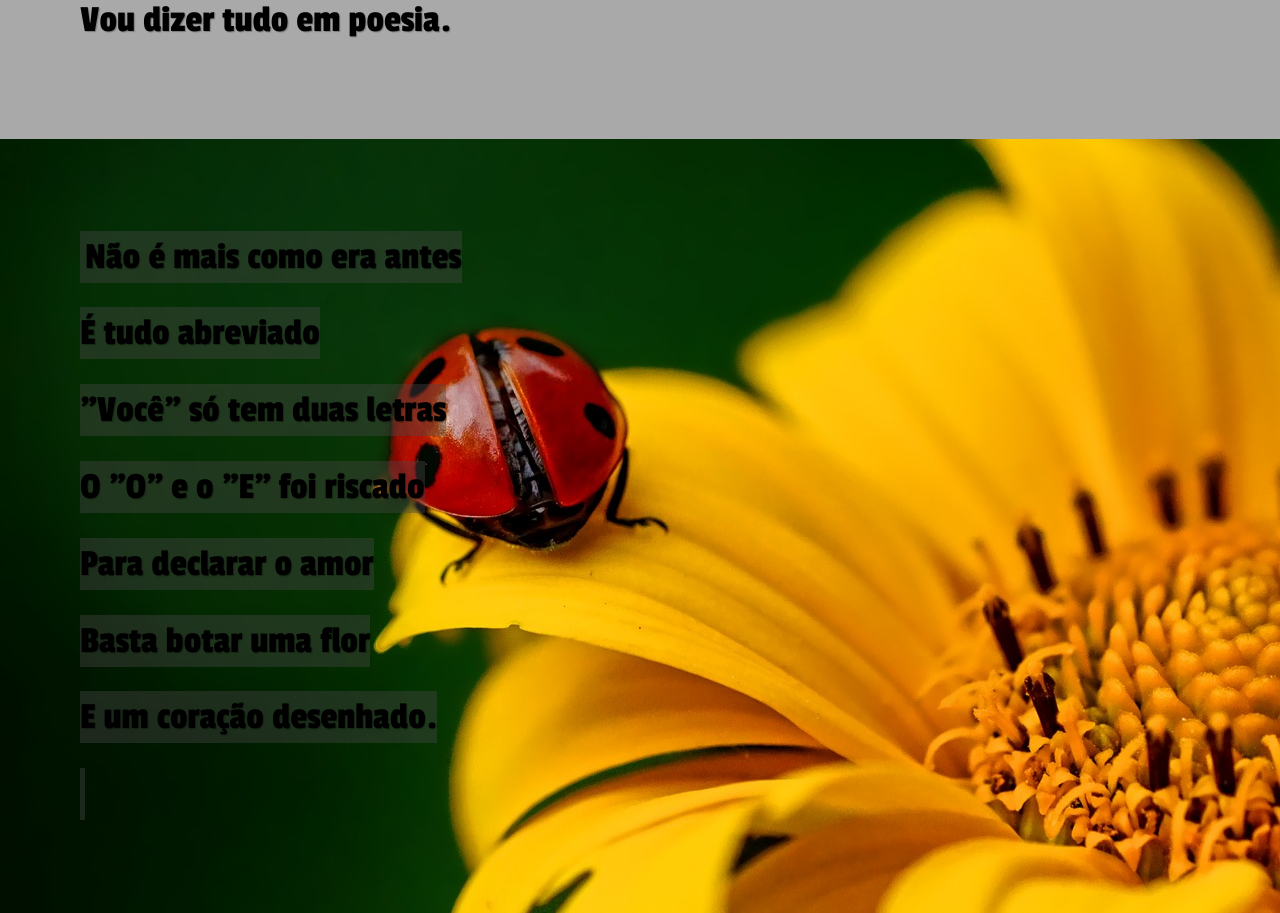
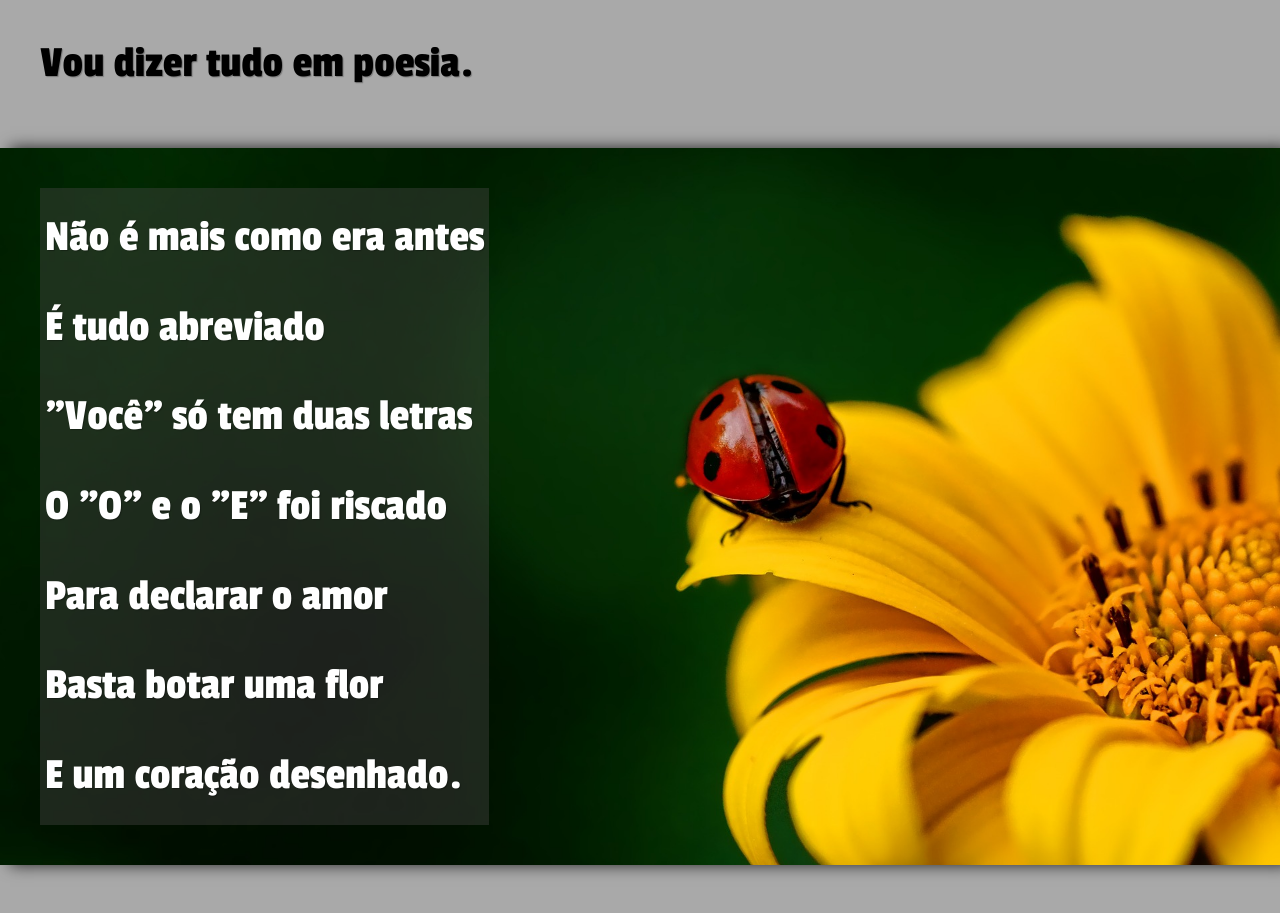
Before and after one commit to marone-bernardes/projeto-cordel, a plain HTML site: page index.html in a window 1280 px wide. Shown: the part 780-1693 px from the top of the page. Drawn offline with Linux system fonts and the light colour scheme; a web font is replaced by a local one.

Commit message:
Update style.css

```diff
--- a/style.css
+++ b/style.css
@@ -37,20 +37,22 @@ header a:hover, footer a:hover{
     text-decoration: underline;
 }
 section{
-    padding: 10vh;
+    padding: 5vh;
     line-height: 2em;
-    font-size: 3vw;
+    font-size: 3.5vw;
     text-shadow: 1px 1px 1px rgba(0, 0, 0, 0.282);
     font-family: var(--font1);
 }
 section.imagem{
     background-color: rgb(51, 46, 46);
    background-attachment: fixed;
+   box-shadow: 10px 0px 15px rgba(0, 0, 0, 0.792);
+   color: white;
 
 }
 
 section.imagem > p{
-    display: inline;
+    display: inline-block;
     background-color: rgba(74, 72, 72, 0.395);
     padding: 5px;
 }
@@ -59,6 +61,7 @@ section.imagem > p{
 #img01{
     background-image: url(imagens/background001.jpg);
     background-position: right center;
+    background-size: cover;
 }
 #img02{
     background-image: url(imagens/background002.jpg);
```
